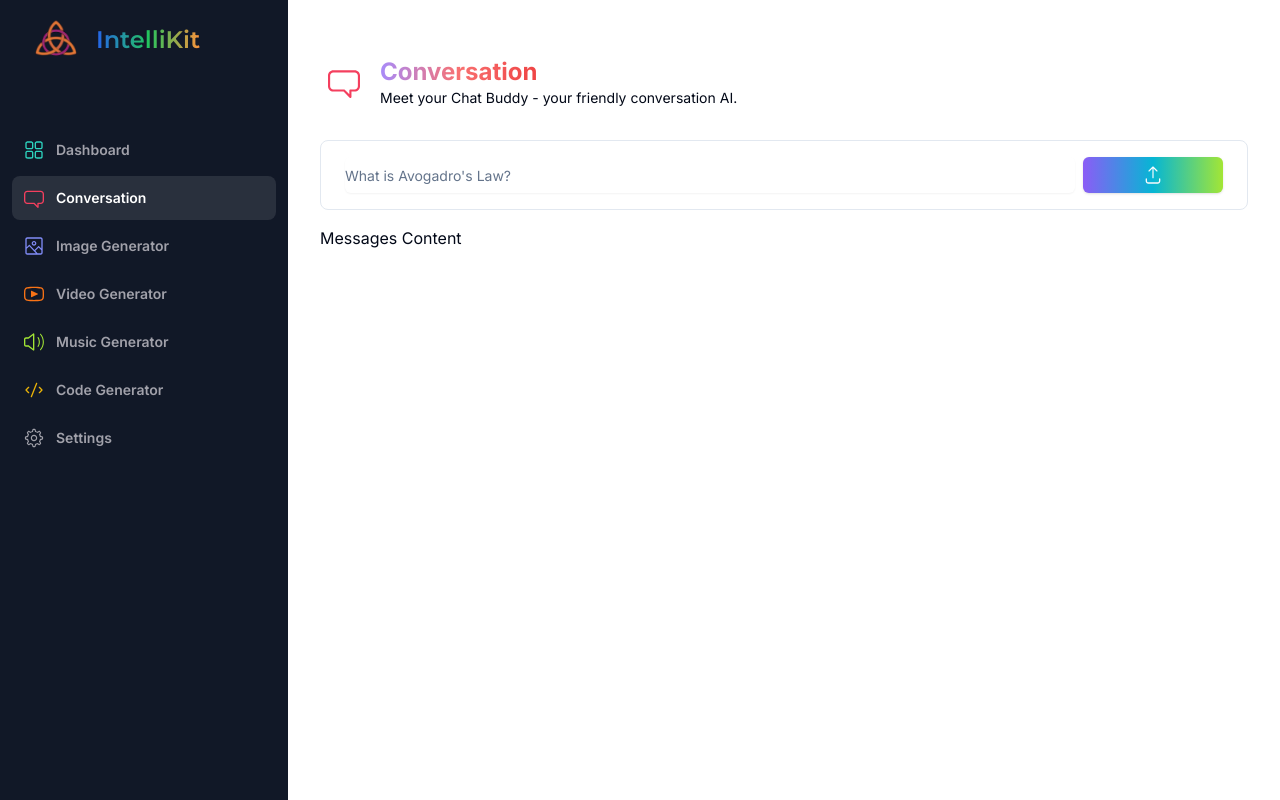
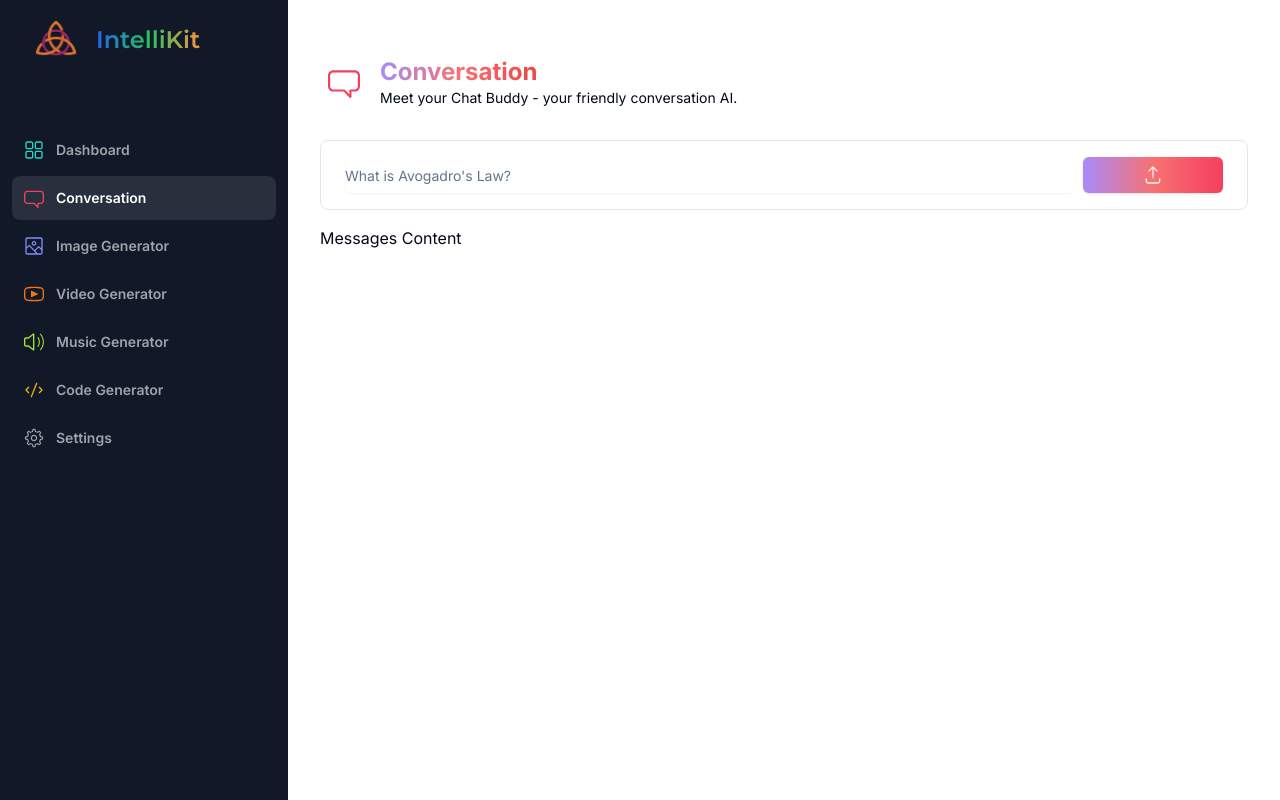
Before and after one commit to Erick559/Intelli-Kit, a Next.js app: page /conversation in a window 1280 px wide. Built offline with nearby package versions, Linux system fonts and the light colour scheme.

Commit message:
Change the background gradient of the submit button.

```diff
--- a/app/(dashboard)/(routes)/conversation/page.tsx
+++ b/app/(dashboard)/(routes)/conversation/page.tsx
@@ -70,7 +70,7 @@ const ConversationPage = () => {
                                      </FormItem>
                                  )}
                              />
-                             <Button className="col-span-12 lg:col-span-2 bg-gradient-to-r from-violet-500 via-cyan-500 to-lime-400 w-full" disabled={isLoading}>
+                             <Button className="col-span-12 lg:col-span-2 bg-gradient-to-r from-violet-400 via-red-400 to-rose-500 w-full" disabled={isLoading}>
                                 <UploadIcon className="w-5 h-5"/>
                              </Button>
                         </form>
```
